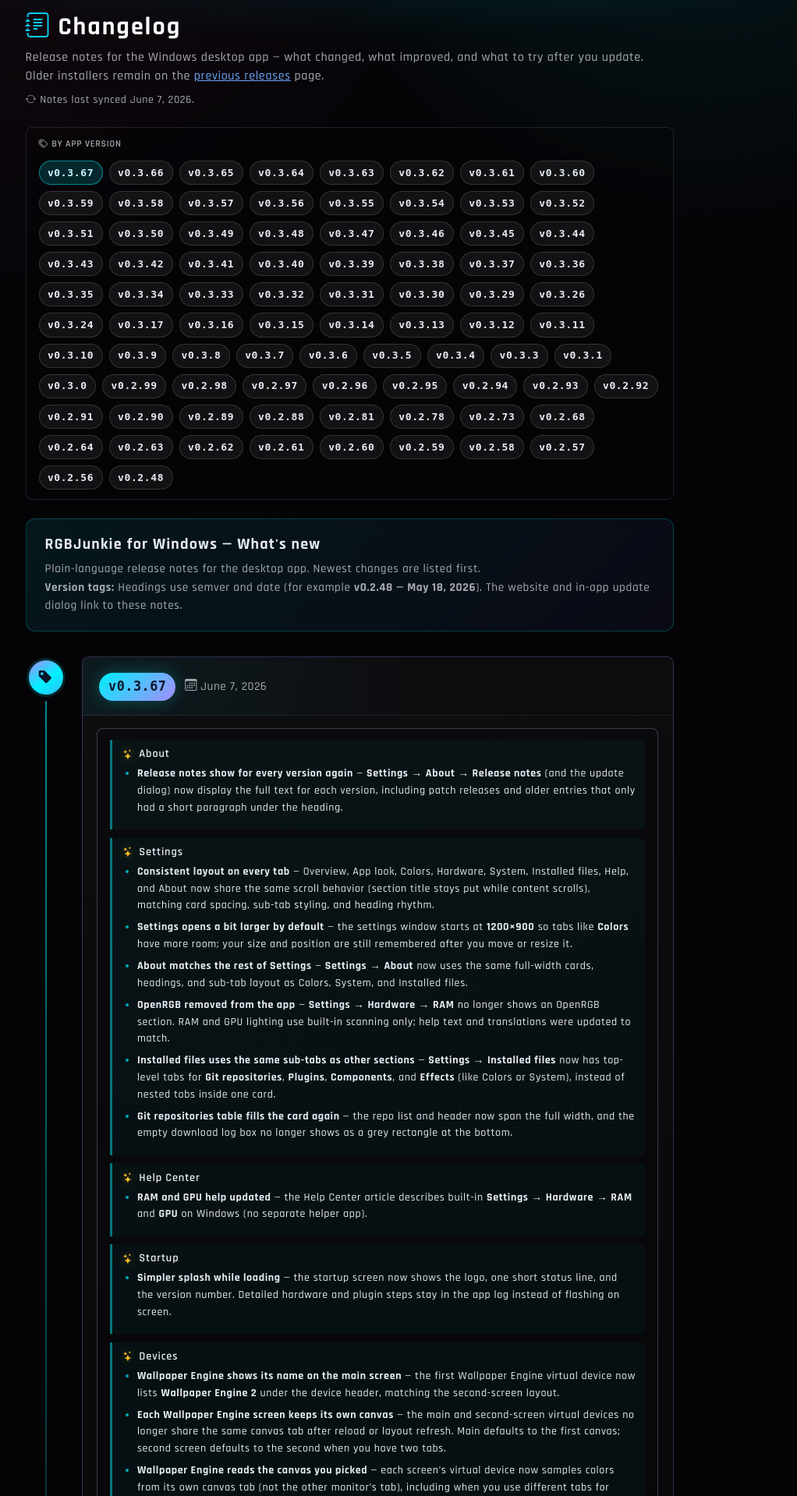
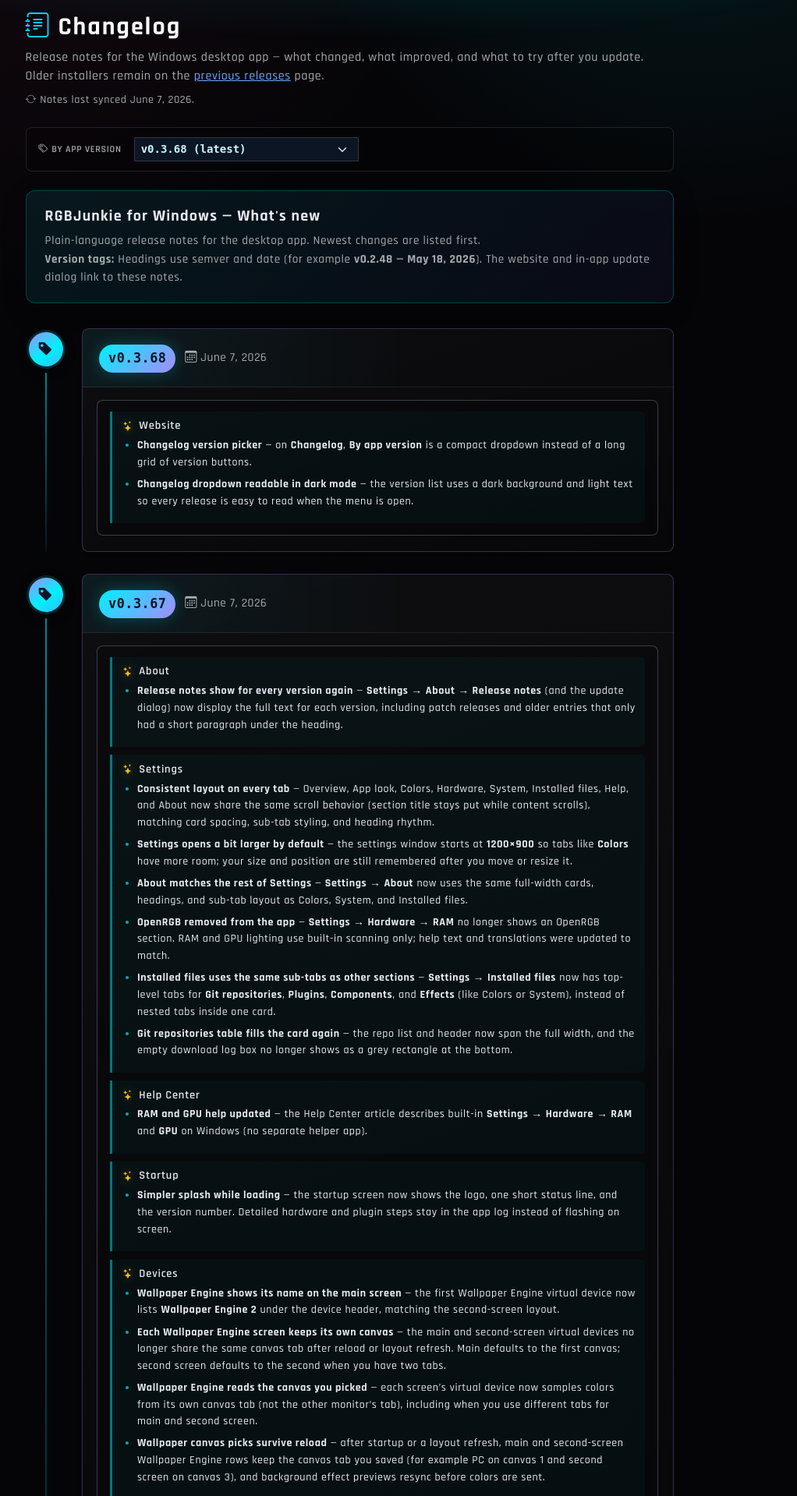
Before and after one commit to effectbuilder/effectbuilder.github.io, a PHP site: page /RGBJunkieApp/changelog/ in a window 1280 px wide. Shown: the part 103-2022 px from the top of the page at 78% size, without its empty margins (192-1214 px from the left). Run offline with PHP 8.4, Linux system fonts and the light colour scheme.

Commit message:
update changelog

```diff
--- a/RGBJunkieApp/assets/rgbjunkie-app.css
+++ b/RGBJunkieApp/assets/rgbjunkie-app.css
@@ -734,51 +734,54 @@
 .rgbj-changelog-versions-nav {
     display: flex;
     flex-wrap: wrap;
-    gap: 0.5rem;
+    align-items: center;
+    gap: 0.65rem 1rem;
     margin-bottom: 1.5rem;
     padding: 0.75rem 1rem;
     border-radius: 0.5rem;
     border: 1px solid var(--bs-border-color);
     background: rgba(0, 0, 0, 0.2);
+    color-scheme: dark;
 }
 
 .rgbj-changelog-versions-nav__label {
-    width: 100%;
-    margin: 0 0 0.25rem;
+    margin: 0;
     font-size: 0.75rem;
     font-weight: 600;
     text-transform: uppercase;
     letter-spacing: 0.06em;
     color: var(--bs-secondary-color);
-}
-
-.rgbj-changelog-versions-nav a {
-    display: inline-flex;
-    align-items: center;
-    gap: 0.35rem;
-    padding: 0.3rem 0.65rem;
-    border-radius: 50rem;
-    font-size: 0.8125rem;
+    white-space: nowrap;
+}
+
+.rgbj-changelog-versions-nav__select {
+    flex: 1 1 12rem;
+    max-width: 18rem;
+    font-size: 0.875rem;
     font-weight: 600;
     font-family: ui-monospace, "Cascadia Code", "Segoe UI Mono", monospace;
-    text-decoration: none;
-    border: 1px solid rgba(255, 255, 255, 0.14);
-    background: rgba(255, 255, 255, 0.06);
-    color: var(--bs-body-color);
-    transition: border-color 0.15s ease, background 0.15s ease;
-}
-
-.rgbj-changelog-versions-nav a:hover,
-.rgbj-changelog-versions-nav a:focus-visible {
+    color-scheme: dark;
+    --bs-form-select-bg: #0c1524;
+    --bs-form-select-color: #c8f7ff;
+    --bs-form-select-border-color: rgba(255, 255, 255, 0.14);
+    --bs-form-select-focus-border-color: rgba(0, 240, 255, 0.45);
+    --bs-form-select-focus-box-shadow: 0 0 0 0.2rem rgba(0, 240, 255, 0.12);
+    border-color: rgba(255, 255, 255, 0.14);
+    background-color: #0c1524;
+    color: #c8f7ff;
+}
+
+.rgbj-changelog-versions-nav__select option {
+    background-color: #0a1628;
+    color: #e8f4ff;
+}
+
+.rgbj-changelog-versions-nav__select:hover,
+.rgbj-changelog-versions-nav__select:focus {
     border-color: rgba(0, 240, 255, 0.45);
-    background: rgba(0, 240, 255, 0.1);
+    background-color: #101c30;
     color: #c8f7ff;
-}
-
-.rgbj-changelog-versions-nav a.rgbj-changelog-versions-nav__current {
-    border-color: rgba(0, 240, 255, 0.5);
-    background: rgba(0, 240, 255, 0.15);
-    color: #c8f7ff;
+    box-shadow: 0 0 0 0.2rem rgba(0, 240, 255, 0.12);
 }
 
 .rgbj-changelog-release:target .rgbj-changelog-release__card {
--- a/RGBJunkieApp/changelog/index.php
+++ b/RGBJunkieApp/changelog/index.php
@@ -41,14 +41,40 @@ require dirname(__DIR__) . '/includes/page-footer.php';
 ?>
 <script>
     (function () {
-        var hash = window.location.hash;
-        if (!hash) return;
-        var el = document.querySelector(hash);
-        if (el) {
-            requestAnimationFrame(function () {
-                el.scrollIntoView({ behavior: "smooth", block: "start" });
+        var select = document.getElementById("rgbj-changelog-version-select");
+
+        function scrollToHash(hash, smooth) {
+            if (!hash) return;
+            var el = document.querySelector(hash);
+            if (!el) return;
+            el.scrollIntoView({ behavior: smooth ? "smooth" : "auto", block: "start" });
+        }
+
+        function syncSelectFromHash() {
+            if (!select) return;
+            var hash = window.location.hash;
+            if (!hash) return;
+            for (var i = 0; i < select.options.length; i++) {
+                if (select.options[i].value === hash) {
+                    select.selectedIndex = i;
+                    break;
+                }
+            }
+        }
+
+        if (select) {
+            select.addEventListener("change", function () {
+                var hash = select.value;
+                if (!hash) return;
+                history.replaceState(null, "", hash);
+                scrollToHash(hash, true);
             });
         }
+
+        window.addEventListener("hashchange", syncSelectFromHash);
+
+        syncSelectFromHash();
+        scrollToHash(window.location.hash, !!window.location.hash);
     })();
 </script>
 <?php rgbj_page_scripts_end(); ?>
--- a/RGBJunkieApp/includes/changelog-body.html
+++ b/RGBJunkieApp/includes/changelog-body.html
@@ -4,6 +4,28 @@
 <p class="rgbj-changelog-intro__lead"><strong>Version tags:</strong> Headings use semver and date (for example <strong>v0.2.48 — May 18, 2026</strong>). The website and in-app update dialog link to these notes.</p>
 </header>
 <div class="rgbj-changelog-timeline">
+<article class="rgbj-changelog-release rgbj-changelog-release--versioned" id="v-0-3-68" data-version="0.3.68">
+<div class="rgbj-changelog-release__rail" aria-hidden="true">
+<span class="rgbj-changelog-date-badge rgbj-changelog-date-badge--release rgbj-changelog-date-badge--version"><i class="bi bi-tag-fill" aria-hidden="true"></i></span>
+<span class="rgbj-changelog-timeline-line"></span>
+</div>
+<div class="rgbj-changelog-release__card card border-secondary shadow-sm">
+<header class="rgbj-changelog-release__header">
+<div class="rgbj-changelog-release__heading">
+<span class="rgbj-changelog-version-badge" title="App version">v0.3.68</span>
+<p class="rgbj-changelog-release__date-label"><i class="bi bi-calendar3 me-1" aria-hidden="true"></i>June 7, 2026</p>
+</div>
+</header>
+<div class="rgbj-changelog-release__body">
+<section class="rgbj-changelog-group card border-secondary border-opacity-50">
+<div class="rgbj-changelog-features"><article class="rgbj-changelog-feature">
+<h5 class="rgbj-changelog-feature__title"><i class="bi bi-stars" aria-hidden="true"></i><span>Website</span></h5>
+<ul class="rgbj-changelog-list rgbj-changelog-list--compact"><li><strong>Changelog version picker</strong> — on <strong>Changelog</strong>, <strong>By app version</strong> is a compact dropdown instead of a long grid of version buttons.</li><li><strong>Changelog dropdown readable in dark mode</strong> — the version list uses a dark background and light text so every release is easy to read when the menu is open.</li></ul>
+</article></div>
+</section>
+</div>
+</div>
+</article>
 <article class="rgbj-changelog-release rgbj-changelog-release--versioned" id="v-0-3-67" data-version="0.3.67">
 <div class="rgbj-changelog-release__rail" aria-hidden="true">
 <span class="rgbj-changelog-date-badge rgbj-changelog-date-badge--release rgbj-changelog-date-badge--version"><i class="bi bi-tag-fill" aria-hidden="true"></i></span>
--- a/RGBJunkieApp/includes/changelog-content.php
+++ b/RGBJunkieApp/includes/changelog-content.php
@@ -147,15 +147,20 @@ function rgbj_render_changelog_versions_nav(): void
     }
     $current = $meta['appVersion'];
     ?>
-    <nav class="rgbj-changelog-versions-nav" aria-label="Jump to a version">
-        <p class="rgbj-changelog-versions-nav__label"><i class="bi bi-tags me-1" aria-hidden="true"></i>By app version</p>
-        <?php foreach ($meta['versions'] as $version) :
-            $slug = rgbj_changelog_version_slug($version);
-            $isCurrent = $version === $current;
-            ?>
-        <a href="#<?= rgbj_h($slug) ?>"<?= $isCurrent ? ' class="rgbj-changelog-versions-nav__current"' : '' ?> title="Release notes for v<?= rgbj_h($version) ?>">v<?= rgbj_h($version) ?></a>
-        <?php endforeach; ?>
-    </nav>
+    <div class="rgbj-changelog-versions-nav" role="navigation" aria-label="Jump to a version">
+        <label class="rgbj-changelog-versions-nav__label" for="rgbj-changelog-version-select">
+            <i class="bi bi-tags me-1" aria-hidden="true"></i>By app version
+        </label>
+        <select id="rgbj-changelog-version-select" class="rgbj-changelog-versions-nav__select form-select form-select-sm" aria-describedby="rgbj-changelog-version-select-hint">
+            <?php foreach ($meta['versions'] as $version) :
+                $slug = rgbj_changelog_version_slug($version);
+                $isCurrent = $version === $current;
+                ?>
+            <option value="#<?= rgbj_h($slug) ?>"<?= $isCurrent ? ' selected' : '' ?>>v<?= rgbj_h($version) ?><?= $isCurrent ? ' (latest)' : '' ?></option>
+            <?php endforeach; ?>
+        </select>
+        <span id="rgbj-changelog-version-select-hint" class="rgbj-changelog-versions-nav__hint visually-hidden">Jump to release notes for the selected version.</span>
+    </div>
     <?php
 }
 
--- a/RGBJunkieApp/includes/changelog-meta.json
+++ b/RGBJunkieApp/includes/changelog-meta.json
@@ -1,8 +1,9 @@
 {
   "source": "docs/CHANGELOG.md",
-  "syncedAt": "2026-06-07T18:28:28.886Z",
-  "appVersion": "0.3.67",
+  "syncedAt": "2026-06-07T18:37:24.426Z",
+  "appVersion": "0.3.68",
   "versions": [
+    "0.3.68",
     "0.3.67",
     "0.3.66",
     "0.3.65",
--- a/RGBJunkieApp/includes/changelog-versions.json
+++ b/RGBJunkieApp/includes/changelog-versions.json
@@ -1,6 +1,7 @@
 {
-  "appVersion": "0.3.67",
+  "appVersion": "0.3.68",
   "versions": [
+    "0.3.68",
     "0.3.67",
     "0.3.66",
     "0.3.65",
@@ -86,5 +87,5 @@
     "0.2.56",
     "0.2.48"
   ],
-  "syncedAt": "2026-06-07T18:28:28.886Z"
+  "syncedAt": "2026-06-07T18:37:24.426Z"
 }
```
Also changed, not shown: RGBJunkieApp/includes/changelog.md.
